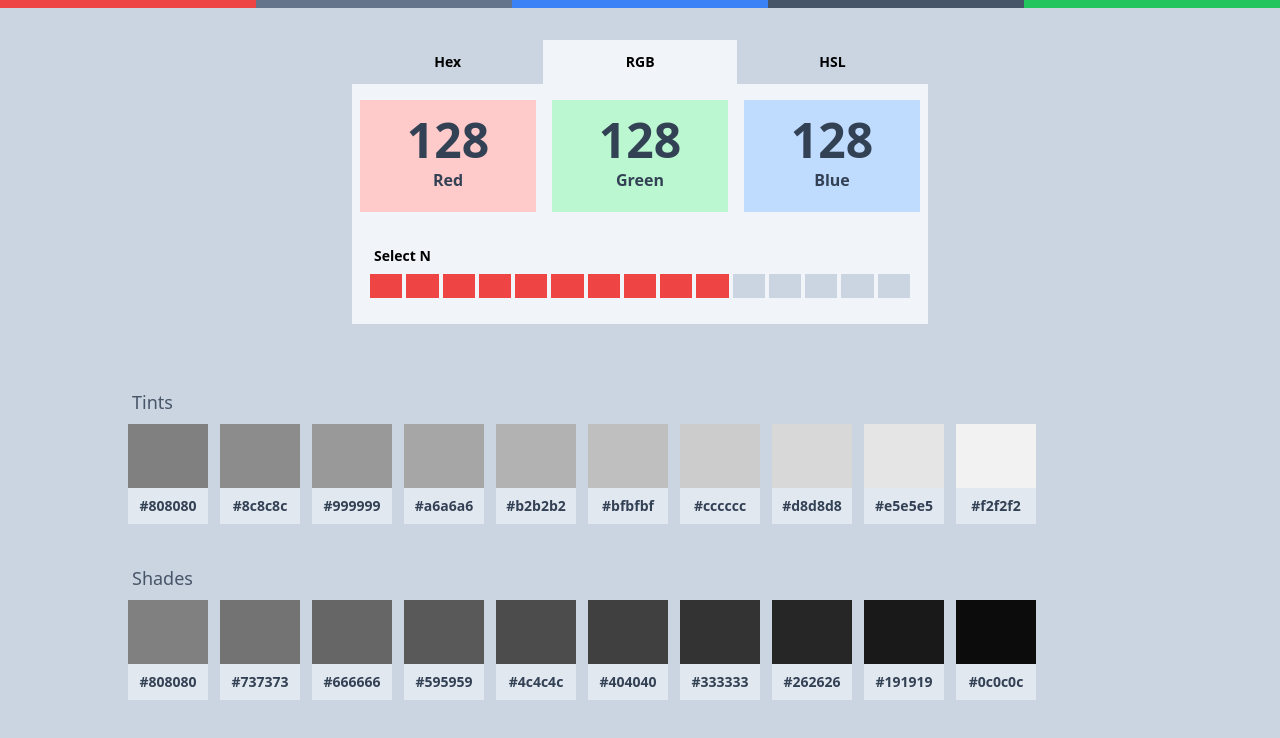
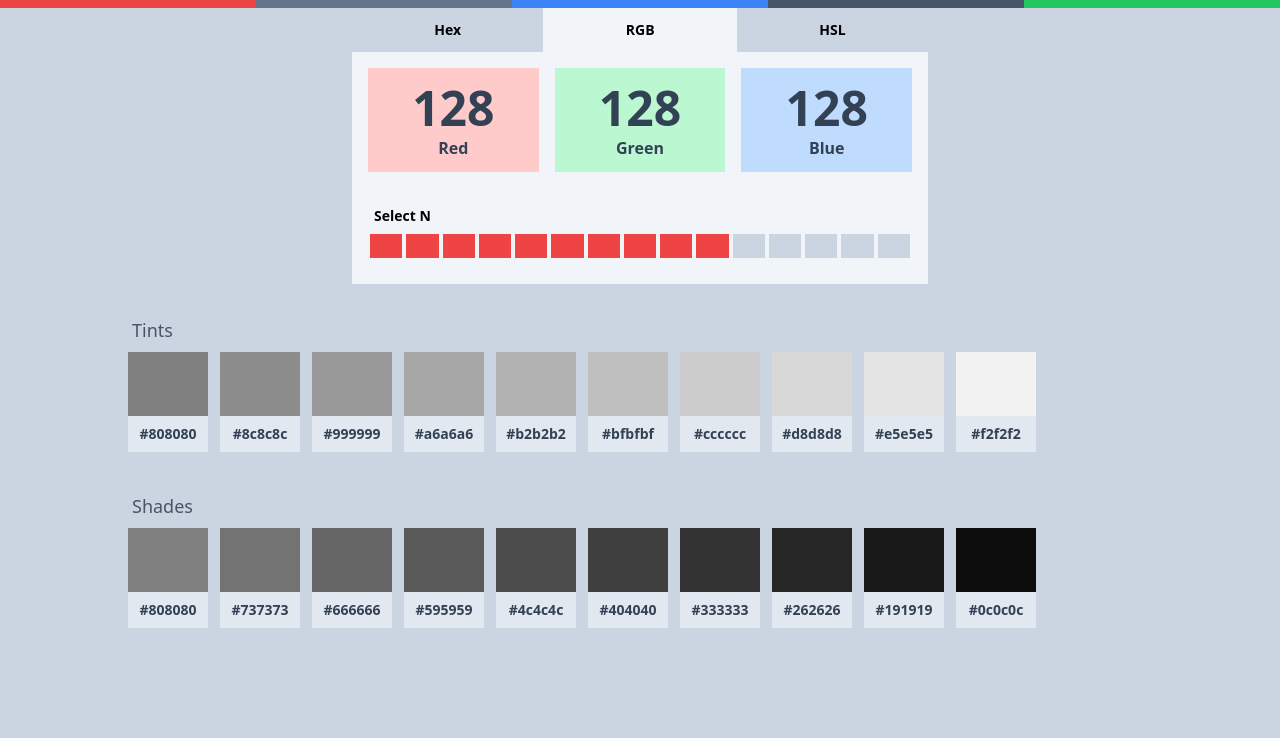
Before and after one commit to reactry/shades, a React (Create React App) app: page / in a window 1280 px wide. Shown: the top 738 px of the page. Built offline with nearby package versions, Linux system fonts and the light colour scheme.

Commit message:
Corrected RGB display

```diff
--- a/src/MainComponent/Input/ColorInput.js
+++ b/src/MainComponent/Input/ColorInput.js
@@ -60,10 +60,10 @@ export default function ColorInput ({
 	};
 
 	return (
-		<div className="ColorInput bg-slate-300 py-8">
+		<div className="ColorInput bg-slate-300">
 			<div className="max-w-xl m-auto bg-slate-100">
 				<TopTabBar {...topTabBarProps} />
-				<div className="px-2 py-4">
+				<div className="px-4 py-4">
 					{getCurrentTab()}
 				</div>
 				<NSelector {...nSelectorProps} />
--- a/src/MainComponent/Input/RGBTab.js
+++ b/src/MainComponent/Input/RGBTab.js
@@ -8,16 +8,16 @@ export default function RGBTab ({
 
 	return (
 		<div className="RGBTab">
-			<div className="flex text-center font-bold text-slate-700 md:space-x-4">
-				<div className="grow py-4 bg-red-200">
+			<div className="flex text-center font-bold text-slate-700 space-x-1 md:space-x-4">
+				<div className="grow pt-4 pb-2 bg-red-200">
 					<div className="text-5xl">{red}</div>
 					<div className="py-1">Red</div>
 				</div>
-				<div className="grow py-4 bg-green-200">
+				<div className="grow pt-4 pb-2 bg-green-200">
 					<div className="text-5xl">{green}</div>
 					<div className="py-1">Green</div>
 				</div>
-				<div className="grow py-4 bg-blue-200">
+				<div className="grow pt-4 pb-2 bg-blue-200">
 					<div className="text-5xl">{blue}</div>
 					<div className="py-1">Blue</div>
 				</div>
```
